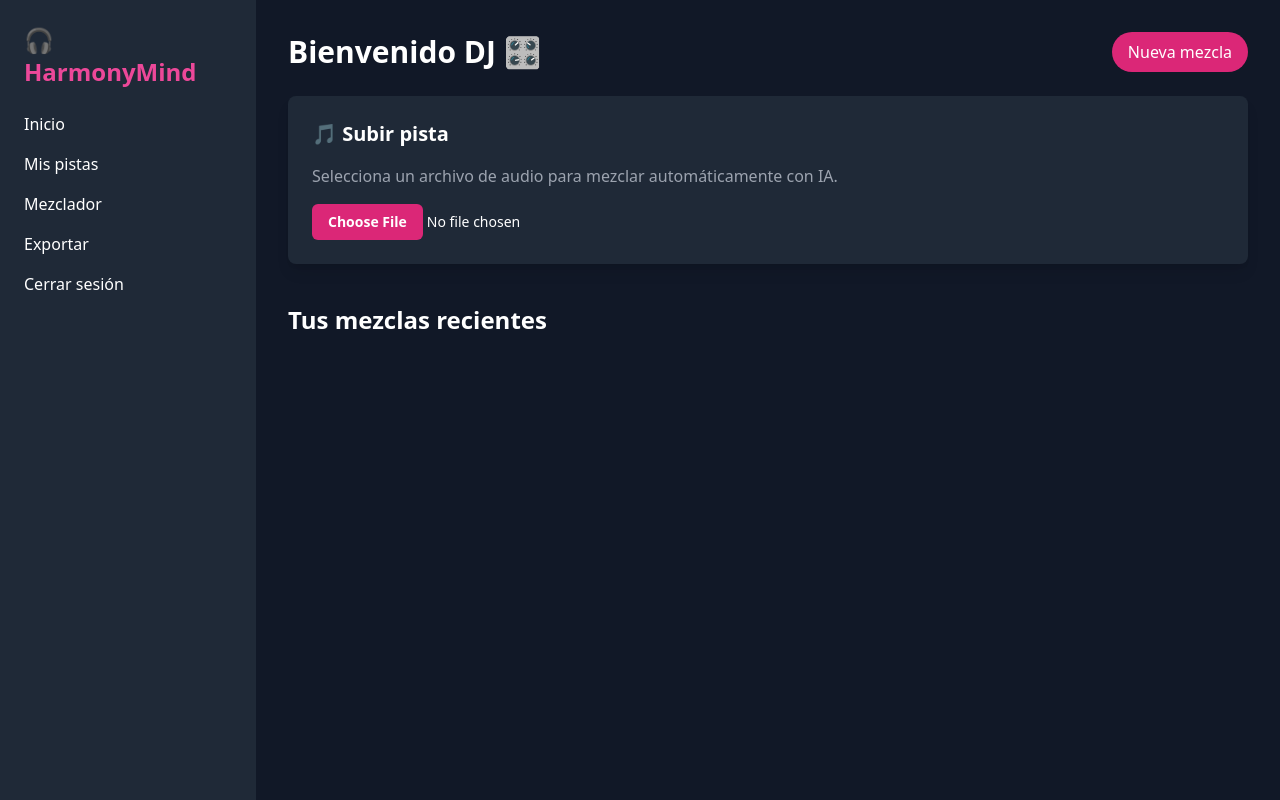
After one commit to brayan3521110695/HarmonyMix, a Flask app: template templates/dashboard.html in a window 1280 px wide. The commit adds this page. Run offline with Flask 3, Linux system fonts and the light colour scheme; the template is opened without the code that fills it, so the values that code supplies are empty.

Commit message:
dashboard

```diff
--- a/app.py
+++ b/app.py
@@ -17,13 +17,27 @@ def obtener_ultima_pista():
     mp3s.sort(key=lambda f: os.path.getmtime(os.path.join(app.config['UPLOAD_FOLDER'], f)), reverse=True)
     return mp3s[0]
 
-# Página principal del mezclador
+# Dashboard principal
 @app.route('/')
-def index():
+def dashboard():
+    mezclas = [
+        {'nombre': 'Mix 01', 'fecha': '28/06/2025'},
+        {'nombre': 'Mix 02', 'fecha': '26/06/2025'}
+    ]
+    return render_template('dashboard.html', mezclas=mezclas)
+
+# Página de Mis pistas
+@app.route('/pistas')
+def pistas():
+    return "<h1 style='color:white;background:#111;padding:20px;'>🎵 Página de pistas en construcción</h1>"
+
+# Mezclador
+@app.route('/mezclador')
+def mezclador():
     pista = obtener_ultima_pista()
     return render_template('mezcla.html', audio_file=pista)
 
-# Ruta que simula la aplicación de IA (copia el archivo actual)
+# Simular mezcla por IA
 @app.route('/mezclar', methods=['POST'])
 def mezclar():
     pista_actual = obtener_ultima_pista()
@@ -40,10 +54,15 @@ def mezclar():
         'nombre': 'mix_ia_final.mp3'
     })
 
-# Ruta para exportar
+# Exportar mezcla
 @app.route('/exportar')
 def exportar():
     return render_template('exportar.html')
 
+# Simular logout
+@app.route('/logout')
+def logout():
+    return redirect(url_for('dashboard'))
+
 if __name__ == '__main__':
     app.run(debug=True)
--- /dev/null
+++ b/templates/dashboard.html
@@ -0,0 +1,86 @@
+<!DOCTYPE html>
+<html lang="es">
+  <head>
+    <meta charset="UTF-8" />
+    <meta name="viewport" content="width=device-width, initial-scale=1.0" />
+    <title>Panel DJ - Harmony IA</title>
+
+    <!-- Cargar los estilos desde static -->
+    <link
+        rel="stylesheet"
+        href="{{ url_for('static', filename='style.css') }}"
+    />
+</head>
+
+<body class="bg-gray-900 text-white min-h-screen flex">
+    <!-- Sidebar -->
+    <aside class="w-64 bg-gray-800 flex flex-col p-6 space-y-6">
+        <h2 class="text-2xl font-bold text-pink-500">🎧 HarmonyMind</h2>
+        <nav class="flex flex-col gap-4 mt-6">
+        <a
+            href="{{ url_for('dashboard') }}"
+            class="hover:text-pink-400 transition"
+            >Inicio</a
+        >
+        <a href="{{ url_for('pistas') }}" class="hover:text-pink-400 transition"
+            >Mis pistas</a
+        >
+        <a
+            href="{{ url_for('mezclador') }}"
+            class="hover:text-pink-400 transition"
+            >Mezclador</a
+        >
+        <a
+            href="{{ url_for('exportar') }}"
+            class="hover:text-pink-400 transition"
+            >Exportar</a
+        >
+        <a href="{{ url_for('logout') }}" class="hover:text-pink-400 transition"
+            >Cerrar sesión</a
+        >
+    </nav>
+    </aside>
+
+    <!-- Contenido principal -->
+    <main class="flex-1 p-8">
+    <!-- Encabezado -->
+    <header class="flex justify-between items-center mb-6">
+        <h1 class="text-3xl font-bold">Bienvenido DJ 🎛️</h1>
+        <button class="bg-pink-600 hover:bg-pink-500 px-4 py-2 rounded-full">
+            Nueva mezcla
+        </button>
+    </header>
+
+    <!-- Área de carga -->
+    <section class="bg-gray-800 p-6 rounded-lg shadow-lg">
+        <h2 class="text-xl font-semibold mb-4">🎵 Subir pista</h2>
+        <p class="text-gray-400 mb-4">
+            Selecciona un archivo de audio para mezclar automáticamente con IA.
+        </p>
+        <input
+            type="file"
+            accept="audio/*"
+            class="text-sm text-white file:bg-pink-600 file:text-white file:px-4 file:py-2 file:rounded-md file:border-0 file:font-semibold hover:file:bg-pink-500"
+        />
+    </section>
+
+    <!-- Lista de mezclas dinámicas -->
+    <section class="mt-10">
+        <h3 class="text-2xl font-bold mb-4">Tus mezclas recientes</h3>
+        <div class="grid grid-cols-1 sm:grid-cols-2 md:grid-cols-3 gap-6">
+            {% for mezcla in mezclas %}
+            <div class="bg-gray-800 p-4 rounded-lg">
+            <h4 class="text-lg font-semibold">{{ mezcla.nombre }}</h4>
+            <p class="text-gray-400 text-sm">Subido: {{ mezcla.fecha }}</p>
+            <button
+                class="mt-3 bg-green-500 hover:bg-green-400 px-3 py-1 rounded"
+            >
+            Reproducir
+            </button>
+            </div>
+            {% endfor %}
+        </div>
+        </section>
+    </main>
+</body>
+</html>
--- a/templates/mezcla.html
+++ b/templates/mezcla.html
@@ -38,7 +38,7 @@
     </div>
   </div>
   <div class="mt-8">
-    <a href="dashboard.html" class="text-pink-400 hover:underline">← Volver al panel</a>
+    <a href="{{ url_for('dashboard') }}" class="text-pink-400 hover:underline">← Volver al panel</a>
   </div>
 
   <!-- Audio oculto -->
```
Also changed, not shown: dashboard.html (deleted, +0 -61 lines).
